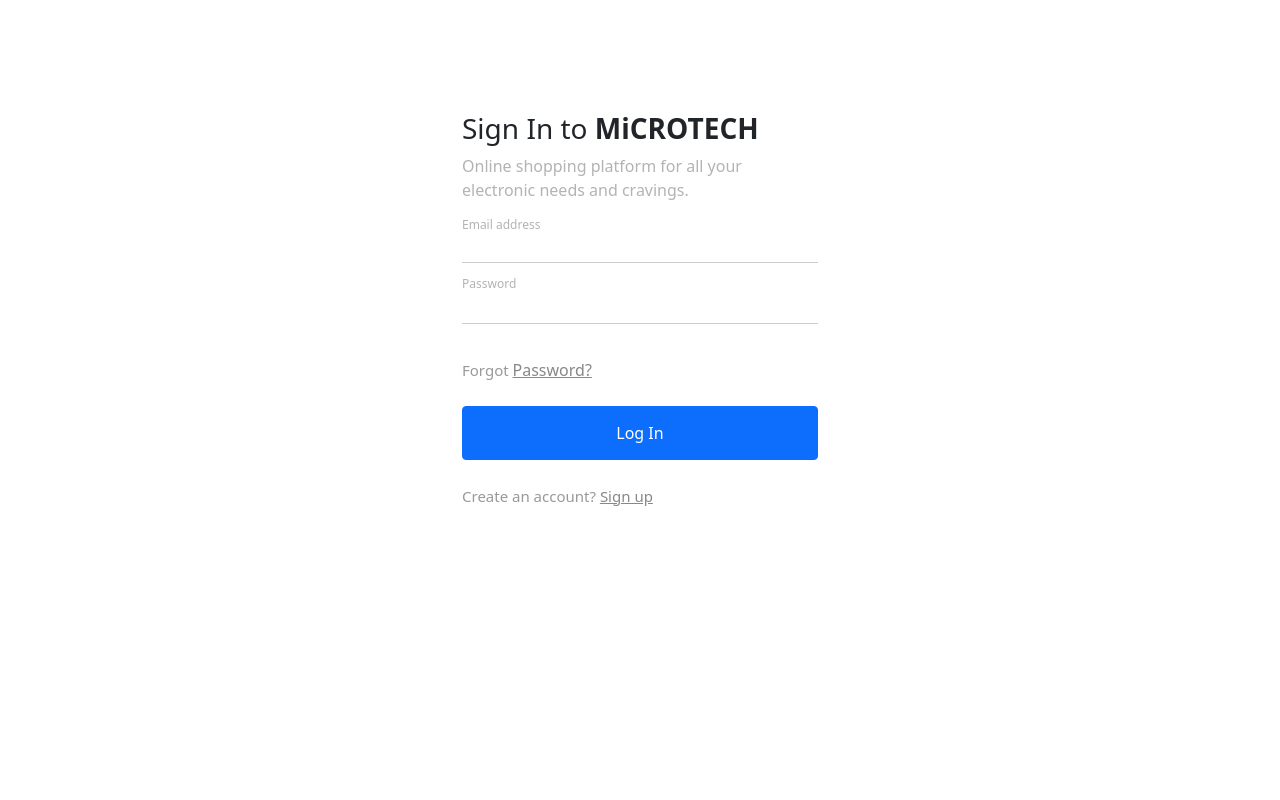
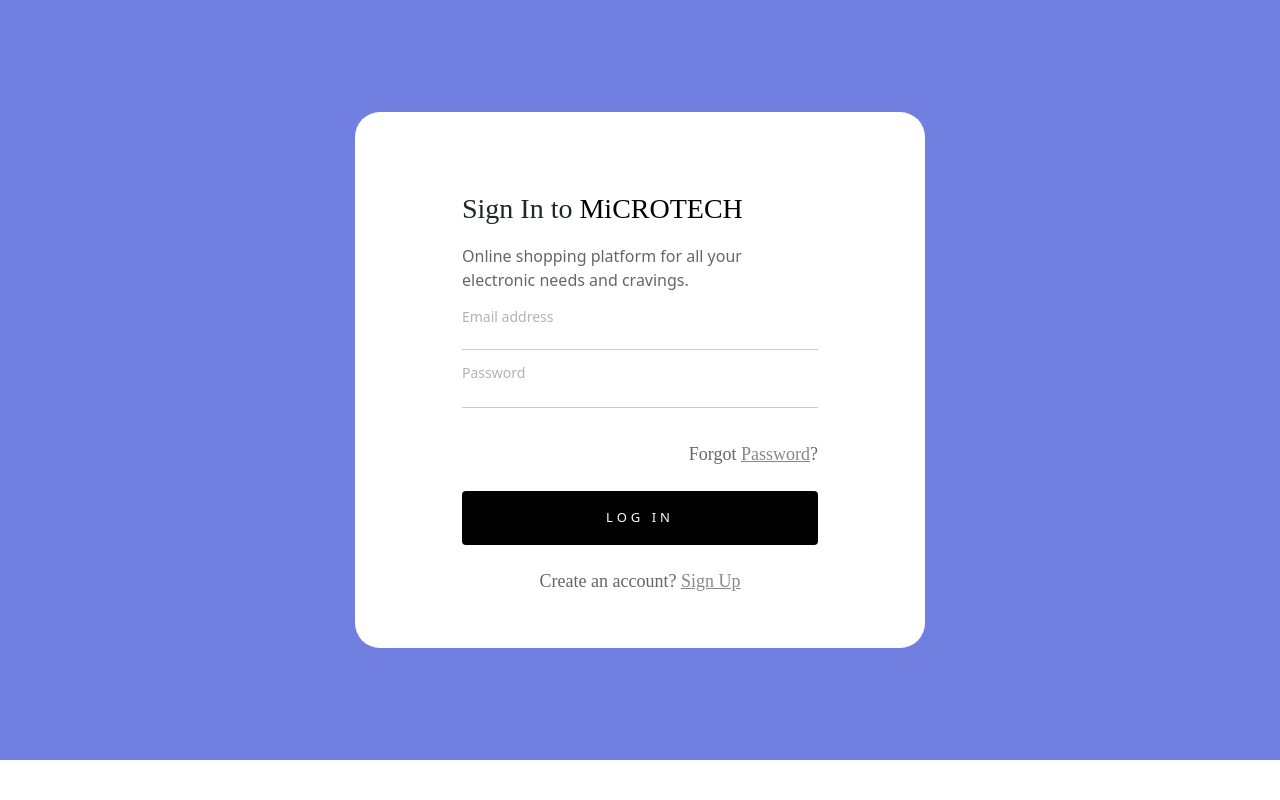
Before and after one commit to HasiniSama/microtech-website, a PHP site: page /signin_page.php in a window 1280 px wide. Run offline with PHP 8.4, Linux system fonts and the light colour scheme.

Commit message:
Updated signin/up page design

```diff
--- a/checkout.php
+++ b/checkout.php
@@ -13,7 +13,6 @@
           href="https://cdnjs.cloudflare.com/ajax/libs/material-design-iconic-font/2.2.0/css/material-design-iconic-font.min.css">
     <link href="https://cdn.jsdelivr.net/npm/bootstrap@5.1.1/dist/css/bootstrap.min.css" rel="stylesheet"
           integrity="sha384-F3w7mX95PdgyTmZZMECAngseQB83DfGTowi0iMjiWaeVhAn4FJkqJByhZMI3AhiU" crossorigin="anonymous">
-
 
 </head>
 <body>
--- a/css/shopping_cart.css
+++ b/css/shopping_cart.css
@@ -282,7 +282,7 @@
     letter-spacing: 2px;
 }
 
-.cart__total .primary-btn:hover{
+.primary-btn:hover{
     color: #ffffff;
     border-color: #717fe0;
     background-color: #717fe0;
--- a/css/signin_page.css
+++ b/css/signin_page.css
@@ -1,5 +1,10 @@
+.content{
+    background-color: #ccc;
+    height: 100%;
+}
+
 p {
-    color: #b3b3b3;
+    color: #666;
     font-weight: 300; }
 
 label {
@@ -15,10 +20,32 @@ label {
     padding-bottom: 10px; }
 
 .content {
-    padding: 7rem 0; }
+    padding: 7rem 0;
+    background-color: #717fe0;
+}
 
 .content .contents, .content .bg {
-    width: 50%; }
+    width: 50%;
+    background-color: #fff;
+    border-radius: 25px;
+}
+
+.content h3{
+    padding-top: 80px;
+    font-family: Poppins-Regular;
+    padding-bottom: 10px;
+}
+
+.content h3 a{
+    color: black;
+    text-decoration: none;
+    font-family: Poppins-Bold;
+}
+
+.content h3 a:hover{
+    color:#717fe0;
+    text-decoration: none;
+}
 
 .content .contents .form-group, .content .bg .form-group {
     position: relative;
@@ -48,7 +75,7 @@ label {
     border-bottom-right-radius: 7px; }
 
 .content .contents .form-group label, .content .bg .form-group label {
-    font-size: 12px;
+    font-size: 14px;
     display: block;
     margin-bottom: 0;
     color: #b3b3b3; }
@@ -62,7 +89,7 @@ label {
 .content .contents .form-control, .content .bg .form-control {
     border: none;
     padding: 0;
-    font-size: 20px;
+    font-size: 18px;
     border-radius: 0; }
 
 .content .contents .form-control:active, .content .contents .form-control:focus, .content .bg .form-control:active, .content .bg .form-control:focus {
@@ -94,13 +121,17 @@ label {
 }
 
 .txt1 {
-    font-size: 15px;
+    font-size: 18px;
+    font-family: Poppins-SemiBold;
     line-height: 1.4;
-    color: #999999;
+    color: #666;
+    text-align: end;
 }
 
-.txt2 {
-    font-size: 15px;
-    line-height: 1.4;
-    color: #4272d7;
+.txt1 a:hover{
+    color:#222;
 }
+
+.p-b-30{
+    padding-bottom: 30px;
+}
--- a/shopping_cart.php
+++ b/shopping_cart.php
@@ -203,7 +203,7 @@
                         <li>Subtotal <span>LKR. 174,990/-</span></li>
                         <li>Total <span>LKR. 174,990/-</span></li>
                     </ul>
-                    <a href="#" class="primary-btn"><span>Proceed to checkout</span></a>
+                    <a href="checkout.php" class="primary-btn"><span>Proceed to checkout</span></a>
                 </div>
             </div>
         </div>
--- a/signin_page.php
+++ b/signin_page.php
@@ -9,6 +9,8 @@
     <link href="https://cdn.jsdelivr.net/npm/bootstrap@5.1.1/dist/css/bootstrap.min.css" rel="stylesheet"
           integrity="sha384-F3w7mX95PdgyTmZZMECAngseQB83DfGTowi0iMjiWaeVhAn4FJkqJByhZMI3AhiU" crossorigin="anonymous">
     <link rel="stylesheet" type="text/css" href="css/signin_page.css">
+    <link rel="stylesheet" type="text/css" href="css/shopping_cart.css">
+
 
 </head>
 <body>
@@ -20,7 +22,7 @@
                 <div class="row justify-content-center">
                     <div class="col-md-8">
 
-                        <h3>Sign In to <strong>MiCROTECH</strong></h3>
+                        <h3>Sign In to <a href="index.php">MiCROTECH</a></h3>
                         <p class="mb-4"> Online shopping platform for all your electronic needs and cravings. </p>
 
                         <form action="#" method="post">
@@ -34,25 +36,16 @@
                                 <input type="password" class="form-control" id="password">
                             </div>
 
-                            <div class="d-block text-left my-4">
-                                <span class="txt1">
-                                    Forgot
-                                </span>
-
-                                <a href="#" class="">
-                                    Password?
-                                </a>
+                            <div class="d-block text-end my-4 txt1">
+                                    Forgot <a href="#">Password</a>?
                             </div>
 
-                            <input type="submit" value="Log In" class="btn text-white btn-block btn-primary">
+                            <input type="submit" value="Log In" class="btn btn-block primary-btn">
 
-                            <div class="d-block text-left my-4">
-                                <span class="txt1">
+                            <div class="d-block text-center my-4 p-b-30 txt1">
                                     Create an account?
-                                </span>
-
-                                <a href="#" class="txt2">
-                                    Sign up
+                                <a href="signup_page.php" class="txt2">
+                                    Sign Up
                                 </a>
                             </div>
                         </form>
```
Also changed, not shown: index.php (+7 -1 lines), signup_page.php (+10 -3 lines).
